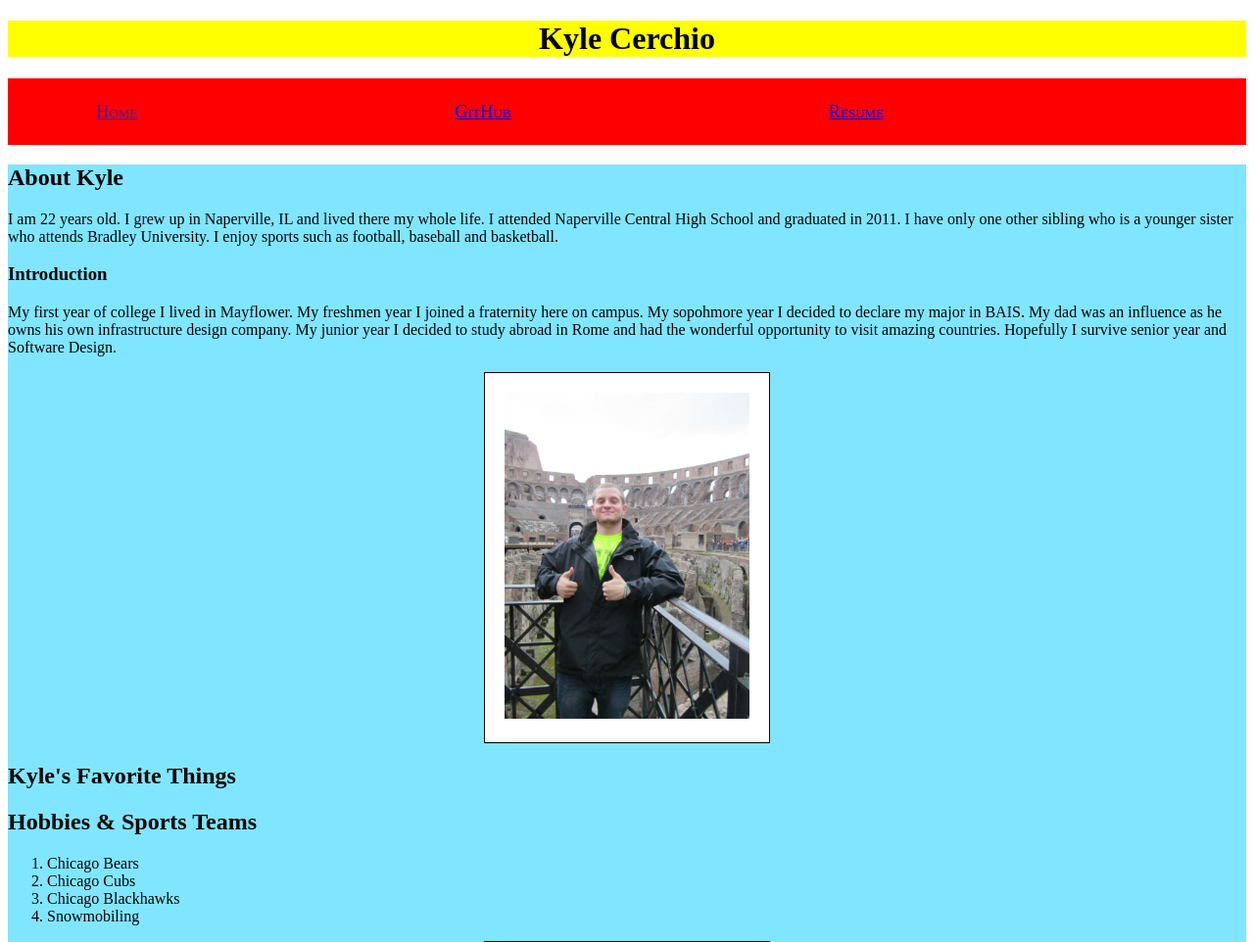
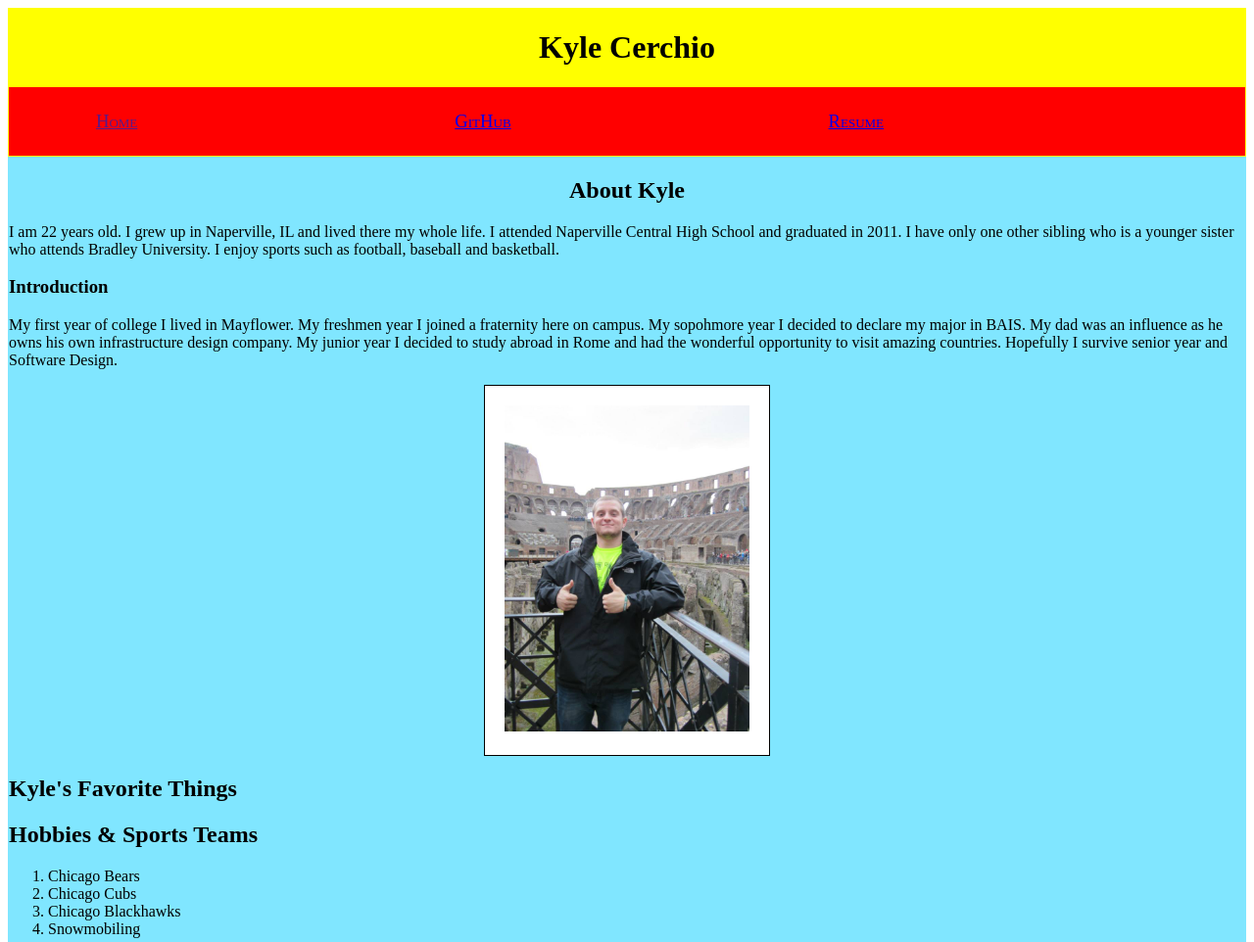
Before and after one commit to kcerchio/HW2, a plain HTML site: page index.html in a window 1280 px wide. Shown: the top 962 px of the page at 98% size. Drawn offline with Linux system fonts and the light colour scheme.

Commit message:
fixed border on index

```diff
--- a/index.html
+++ b/index.html
@@ -20,13 +20,14 @@
 
 	</div>
 </header>
-<div id="body">
+<div id="main">
 
 <section>
 
 <article>
-
+<div id="about">
 <h2>About Kyle</h2>
+</div>
 <p>I am 22 years old. I grew up in Naperville, IL and lived there my whole life. I attended Naperville Central High School
 and graduated in 2011. I have only one other sibling who is a younger sister who attends Bradley University.
 I enjoy sports such as football, baseball and basketball.</p>
@@ -47,7 +48,7 @@ opportunity to visit amazing countries. Hopefully I survive senior year and Soft
 
 <article>
 <h2>Kyle's Favorite Things</h2>
-
+<div id="list">
 <h2>Hobbies & Sports Teams</h2>
 <ol>
 <li>Chicago Bears</li>
@@ -55,6 +56,7 @@ opportunity to visit amazing countries. Hopefully I survive senior year and Soft
 <li>Chicago Blackhawks</li>
 <li>Snowmobiling</li>
 </ol>
+</div>
 <figure>
 <div class="picture">
   <img src="./photos/http-snowmobile.jpg" alt="Snowmobiling in Wisconsin" width="250px">
--- a/stylesheet.css
+++ b/stylesheet.css
@@ -1,7 +1,9 @@
-#nav { text-align: center; padding: 7px 12px; background-color:red;}
+#nav { text-align: center; padding: 7px 12px; background-color:red; border: 1px solid red;}
 #nav li {display: inline; list-style-type: none; padding-right: 20pc; font-size: 14pt; font-weight: normal; font-variant: small-caps;}
-#header {text-align: center; background-color: yellow; }
-#body {background-color:#80E6FF;}
-#footer{text-align: center; font-style: italic; background-color:#FFCC00;}
+header {text-align: center; background-color: yellow; border: 1px solid yellow;}
+#main {background-color:#80E6FF;  border: 1px solid #80E6FF;}
+#footer{text-align: center; font-style: italic; background-color:#FFCC00; border: 1px solid #FFCC00;}
 .picture {border: solid 1px black; background: #fff; width: 250px; padding:20px; margin-right:auto; margin-left:auto; margin-top: 10px; margin-bottom: 20px;}
 #resume {text-align:center-left;}
+#about {text-align: center;}
+#list {text-align: center-right;}
```
